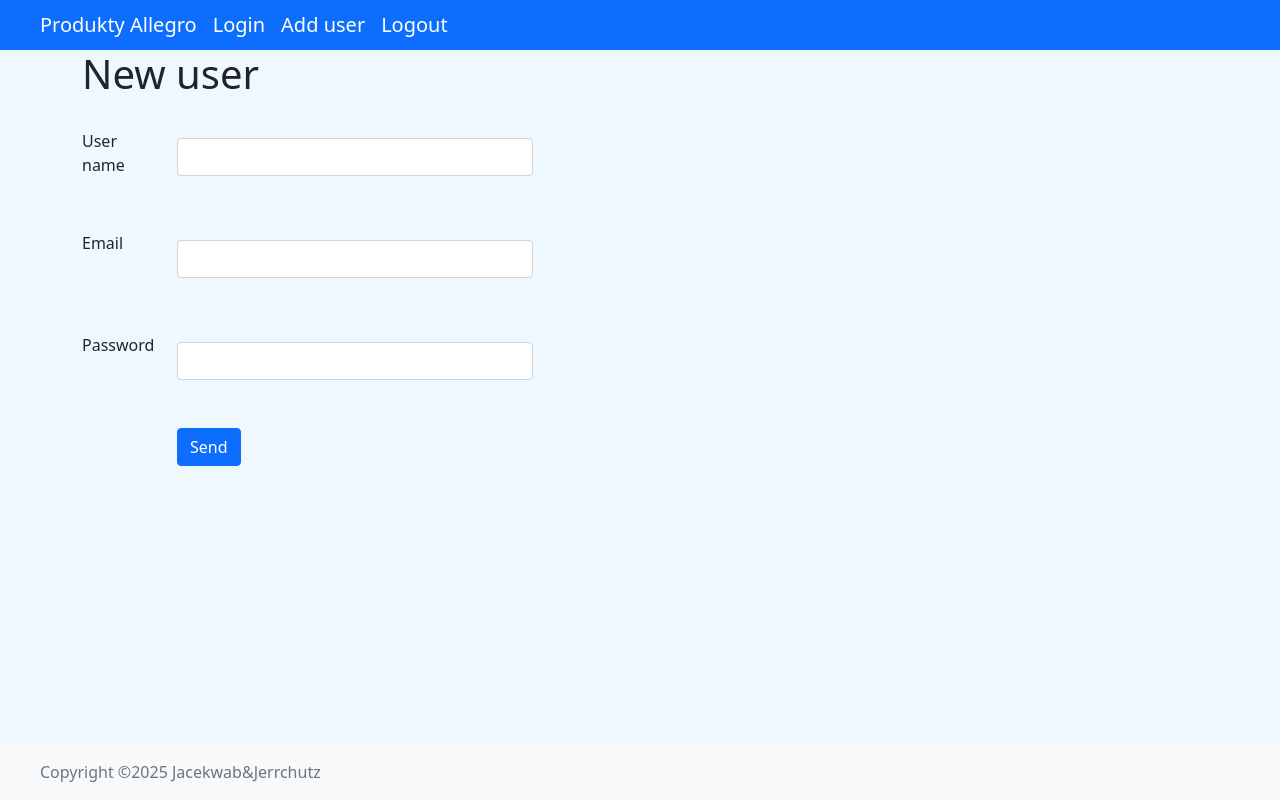
After one commit to jacekwab/Projekt_producenci, a Flask app: page /register_user in a window 1280 px wide. The commit adds this page. Run offline with Flask 3, Linux system fonts and the light colour scheme; the visitor is signed in with stand-in values (Sample User, id 1); parts of the project's set-up code (start-up, migrations or seed data) failed here and were passed over.

Commit message:
Wersja z opcją dodania użytkownika do bazy danych oraz wylogowaniem

```diff
--- a/Projekt_Allegro/flaskr/main.py
+++ b/Projekt_Allegro/flaskr/main.py
@@ -3,7 +3,7 @@ from flask_cors import CORS
 from db import setup_global_exception_logging, init_db
 import time
 from flaskr.index import data_display, search_form_display, check_connection
-from flaskr.user_manage import login_user
+from flaskr.user_manage import login_user, register_user, logout
 def create_app():
     app = Flask(__name__)
     # Inicjalizacja bazy danych i ustawienie globalnego logowania błędów
@@ -16,6 +16,8 @@ def create_app():
     app.add_url_rule('/', endpoint=None, view_func=search_form_display, methods=["GET"])
     app.add_url_rule('/results', endpoint=None, view_func=data_display, methods=["POST"])
     app.add_url_rule('/login_user', endpoint=None, view_func=login_user, methods=['GET', 'POST'])
+    app.add_url_rule('/logout', endpoint=None, view_func=logout, methods=['GET', 'POST'])
+    app.add_url_rule('/register_user', endpoint=None, view_func=register_user, methods=['GET', 'POST'])
     return app
 
 
--- a/Projekt_Allegro/flaskr/templates/base.html
+++ b/Projekt_Allegro/flaskr/templates/base.html
@@ -20,6 +20,8 @@
 			<div class="container-fluid">
 				<a class="navbar-brand" href="{{ url_for('search_form_display') }}">Produkty Allegro</a>
 				<a class="navbar-brand" href="{{ url_for('login_user') }}">Login</a>
+				<a class="navbar-brand" href="{{ url_for('register_user') }}">Add user</a>
+				<a class="navbar-brand" href="{{ url_for('logout') }}">Logout</a>
 				{% block page_header %}
 				{% endblock %}
 			</div>
--- /dev/null
+++ b/Projekt_Allegro/flaskr/templates/new_user.html
@@ -0,0 +1,35 @@
+{% extends "base.html" %}
+{% block title %}Create new account{% endblock %}
+{% block page_body %}
+{{ show_messages() }}
+<div class="container">
+    <div class="row mb-3">
+        <div class="col-5 h1">New user</div>
+    </div>
+    <form id="user_form" action="{{ url_for('register_user') }}" method="POST">
+
+        <div class="row mb-3">
+            <div class="col-1 col-form-label"><label for="user_name">User name</label></div>
+            <div class="col-4">
+                <input type="text" id="user_name" name="login" value="{{ user.user_name }}" class="form-control"><br>
+            </div>
+        </div>
+        <div class="row mb-3">
+            <div class="col-1 col-form-label"><label for="email">Email</label></div>
+            <div class="col-4">
+                <input type="text" id="email" name="email" value="{{ user.email }}" class="form-control"><br>
+            </div>
+        </div>
+        <div class="row  mb-3">
+            <div class="col-1 col-form-label"><label for="user_pass">Password</label></div>
+            <div class="col-4">
+                <input type="password" id="user_pass" name="password" class="form-control"><br>
+            </div>
+        </div>
+        <div class="row mb-3">
+            <div class="col-1"></div>
+            <div class="col-2"><input type="submit" value="Send" class="btn btn-primary"></div>
+        </div>
+    </form>
+</div>
+{% endblock %}
--- a/Projekt_Allegro/flaskr/user_manage.py
+++ b/Projekt_Allegro/flaskr/user_manage.py
@@ -13,30 +13,43 @@ def is_valid_email(email):
 
 
 def register_user():
-    data = request.json
-    login = data.get("login")
-    email = data.get("email")
-    password = data.get("password")
+    if not 'user_login' in session:
+        return redirect(url_for('login_user'))
+    user = {} #zmienna potrzebna do wstępnego uzupełniania formularzy
 
-    if not login or not email or not password:
-        return jsonify({"error": "Wszystkie pola są wymagane"}), 400
+    if request.method == 'GET':
+        return render_template('new_user.html', user=user)
+    else:
+        login = request.form.get("login")
+        password = request.form.get("password")
+        email = request.form.get("email")
+        print(login, email, password)
 
-    if not is_valid_email(email):
-        return jsonify({"error": "Nieprawidłowy adres e-mail"}), 400
+        if not login or not email or not password:
+            flash("Wszystkie pola są wymagane", "danger")
+            return render_template('new_user.html', user=user)
 
-    if User.query.filter_by(login=login).first() or User.query.filter_by(email=email).first():
-        return jsonify({"error": "Użytkownik o podanym loginie lub e-mailu już istnieje"}), 400
 
-    hashed_password = generate_password_hash(password)
-    new_user = User(login=login, email=email, password_hash=hashed_password)
-    db.session.add(new_user)
-    db.session.commit()
-    return jsonify({"message": "Rejestracja zakończona sukcesem"}), 201
+        if not is_valid_email(email):
+            flash("Nieprawidłowy adres e-mail", "danger")
+            return render_template('new_user.html', user=user)
+
+        if User.query.filter_by(login=login).first() or User.query.filter_by(email=email).first():
+            flash("Użytkownik o podanym loginie lub e-mailu już istnieje", "danger")
+            return render_template('new_user.html', user=user)
+
+        hashed_password = generate_password_hash(password)
+        new_user = User(login=login, email=email, password_hash=hashed_password)
+        db.session.add(new_user)
+        db.session.commit()
+        flash("Rejestracja zakończona sukcesem","success")
+
+        return redirect(url_for("search_form_display"))
 
 
 def login_user():
     if request.method == 'GET':
-        return render_template('login.html', active_menu='login')
+        return render_template('login.html')
     else:
         if request.method == "POST":
             login = request.form.get("login")
@@ -60,7 +73,12 @@ def login_user():
             return redirect(url_for("login_user"))
 
         return redirect(url_for("login_user"))
-
+def logout():
+    if 'user_login' in session:
+        user_login = session['user_login']
+        session.pop('user_login', None)
+        flash(f'Wylogowano użytkownika: {user_login}')
+    return redirect(url_for("login_user"))
 
 def change_password():
     data = request.json
```
